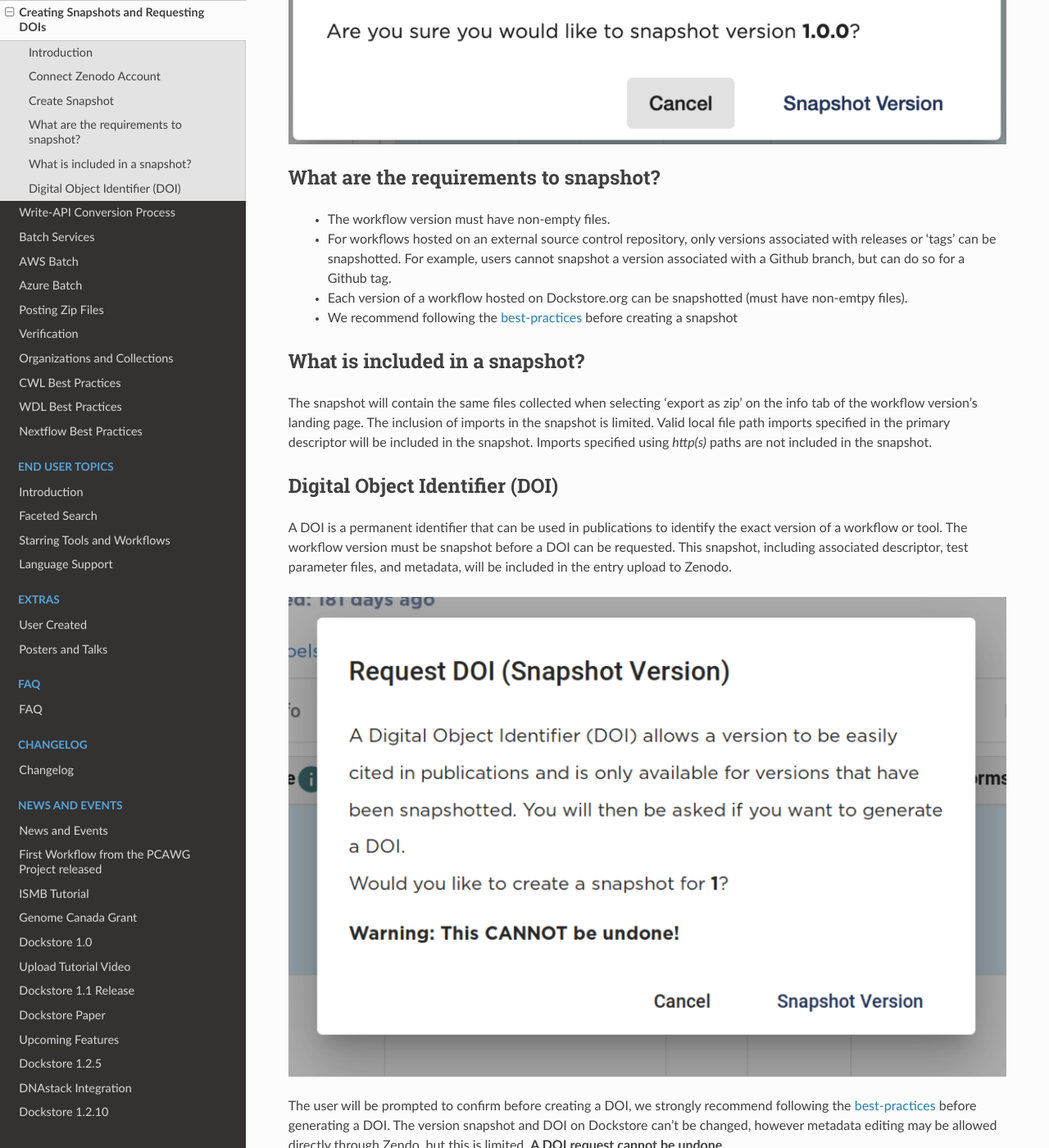
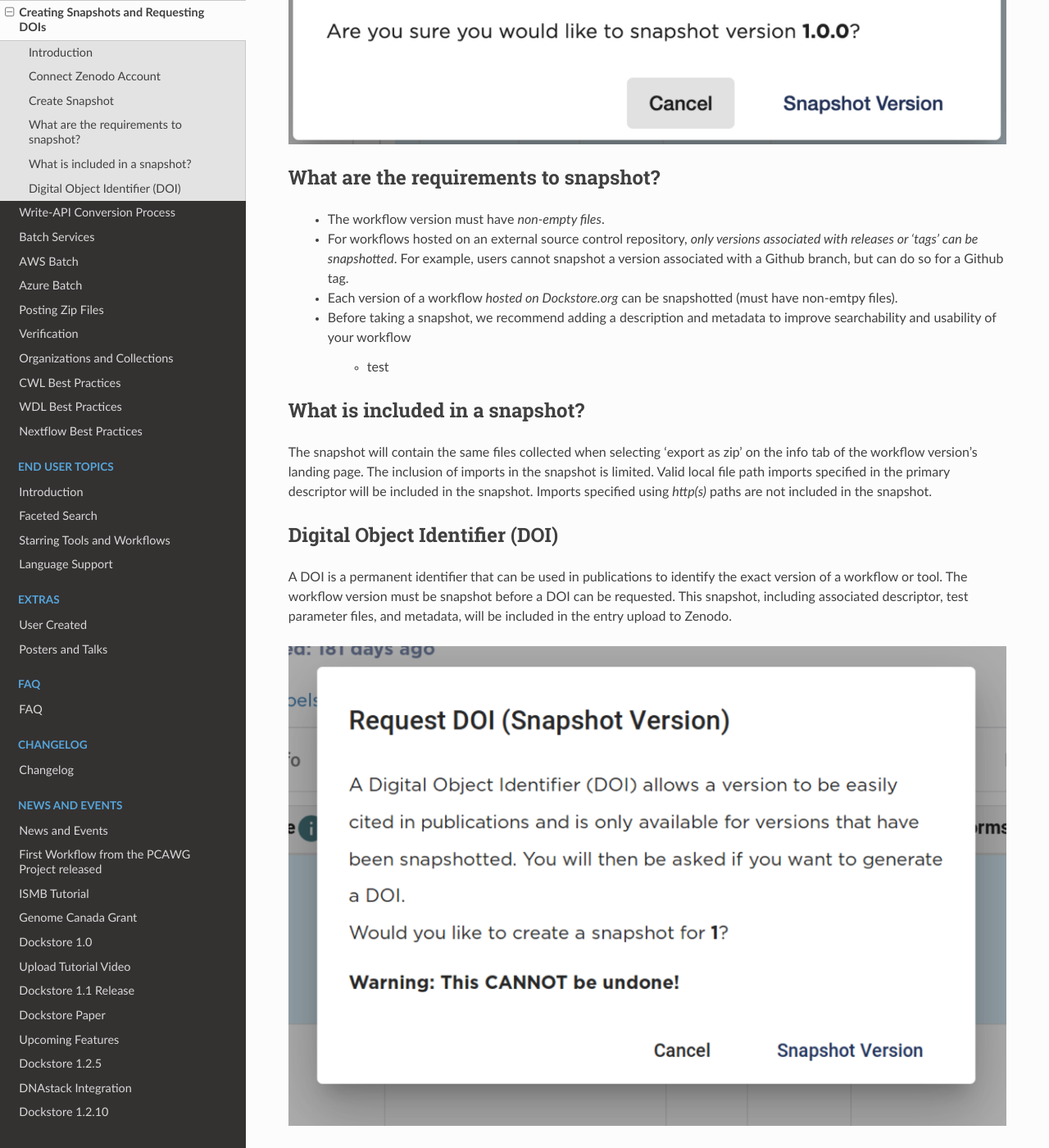
Before and after one commit to dockstore/dockstore-documentation, a Sphinx documentation site: the page built from docs/advanced-topics/snapshot-and-doi.rst, in a window 1280 px wide and 1400 px high, scrolled down 1508 px. Shown: the whole window at 82% size. Built offline with Sphinx 7.4.7 and the Read the Docs theme 2.0.0, drawn with Linux system fonts in a browser that asks for light colours; some of the changed text lies outside the part shown.

Commit message:
[ci skip] wip

```diff
--- a/docs/advanced-topics/snapshot-and-doi.rst
+++ b/docs/advanced-topics/snapshot-and-doi.rst
@@ -35,13 +35,17 @@
 
 What are the requirements to snapshot?
 ---------------------------------------
-    - The workflow version must have non-empty files.
+    - The workflow version must have *non-empty files*.
+
     - For workflows hosted on an external source control repository,
-      only versions associated with releases or ‘tags’ can be snapshotted. For example,
+      *only versions associated with releases or ‘tags’ can be snapshotted*. For example,
       users cannot snapshot a version associated with a Github branch, but can do so for a Github tag.
-    - Each version of a workflow hosted on Dockstore.org can be snapshotted (must have non-emtpy files).
-    - We recommend following the :doc:`best-practices <./best-practices/best-practices-intro>`
-      before creating a snapshot
+
+    - Each version of a workflow *hosted on Dockstore.org* can be snapshotted (must have non-emtpy files).
+
+    - Before taking a snapshot, we recommend adding a description and metadata to improve searchability and usability of your workflow
+
+        - test
 
 What is included in a snapshot?
 -------------------------------
@@ -61,8 +65,7 @@
 
 .. image:: ../assets/images/docs/snapshot_doi/request_doi_1.png
 
-The user will be prompted to confirm before creating a DOI, we strongly recommend following the
-:doc:`best-practices <./best-practices/best-practices-intro>` before generating a DOI.
+The user will be prompted to confirm before creating a DOI, we strongly recommend following the  before generating a DOI.
 The version snapshot and DOI on Dockstore can’t be changed, however metadata editing
 may be allowed directly through Zendo, but this is limited. **A DOI request cannot be undone.**
 
```
